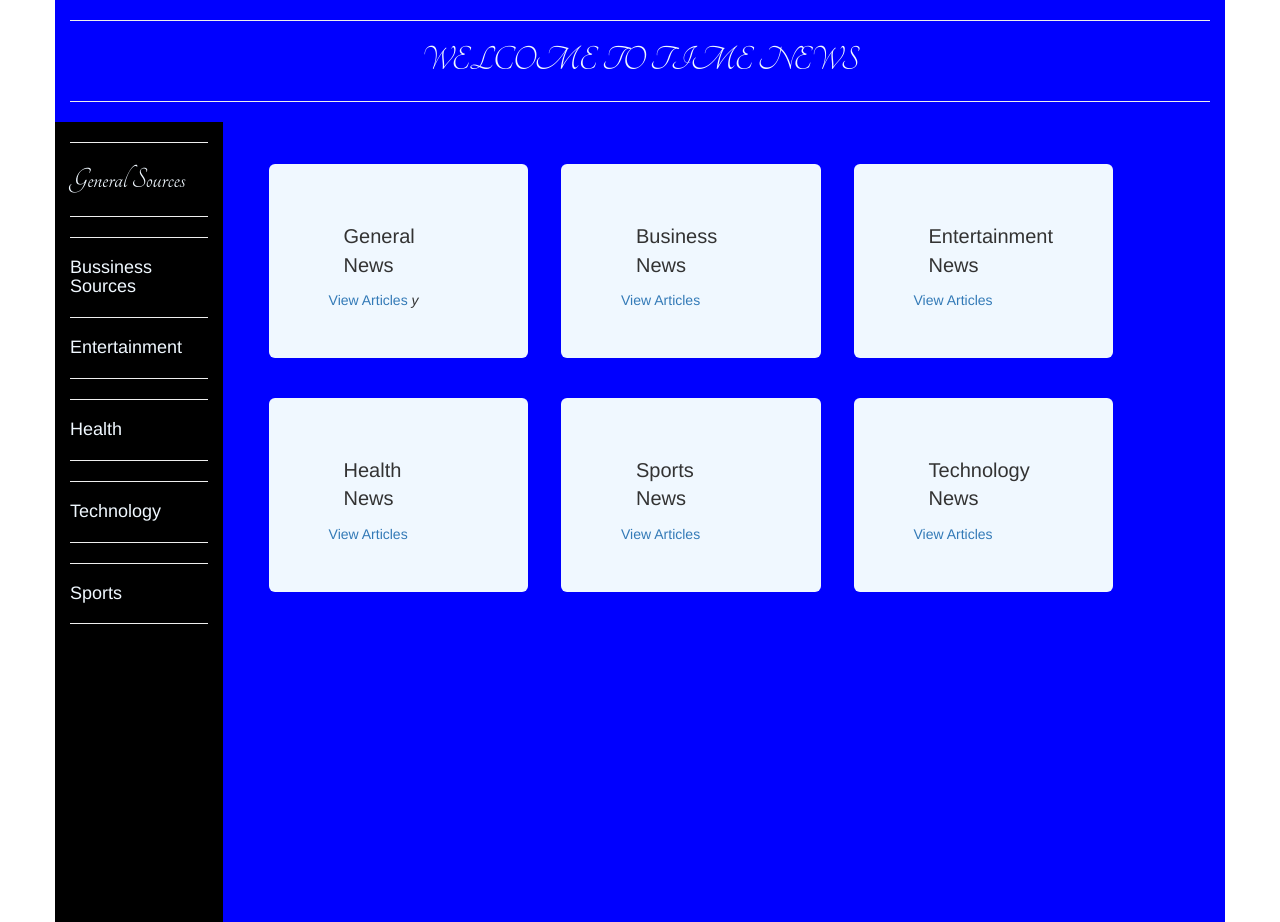
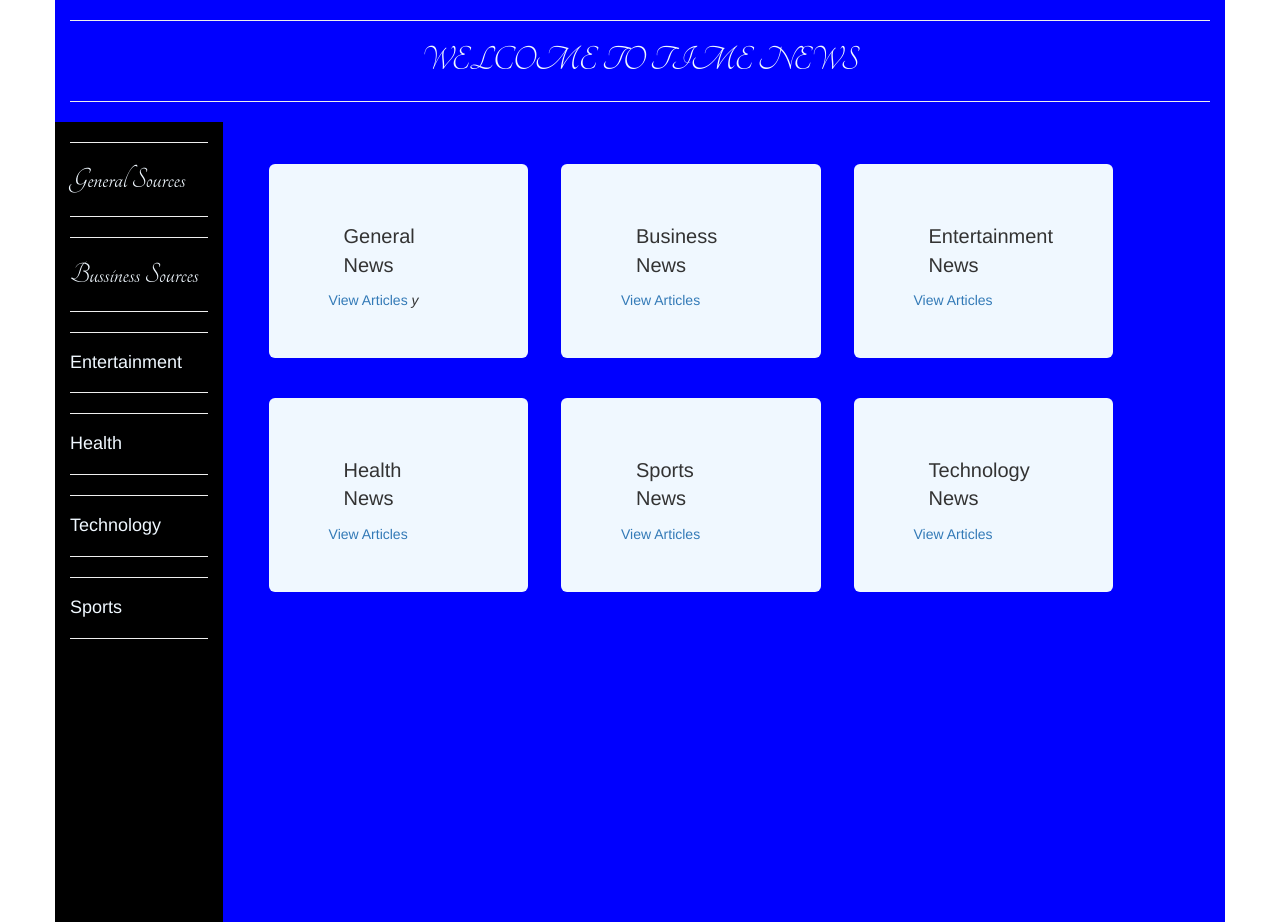
Before and after one commit to stevekibe/newsapp, a Flask app: template app/templates/index.html in a window 1280 px wide. Run offline with Flask 2, Linux system fonts and the light colour scheme; the template is opened without the code that fills it, so the values that code supplies are empty; some libraries are stand-ins or nearby versions.

Commit message:
add the index.html

```diff
--- a/app/templates/index.html
+++ b/app/templates/index.html
@@ -21,7 +21,8 @@
                 {{macro.displaySourceList(general)}}
             </div>
             <hr>
-            <h4>Bussiness Sources</h4>
+            <h4 style="font-family:Tangerine,serif; font-size:30px">Bussiness Sources</h4>
+            <hr>
             <div>
                 {{macro.displaySourceList(business)}}
             </div>
```
